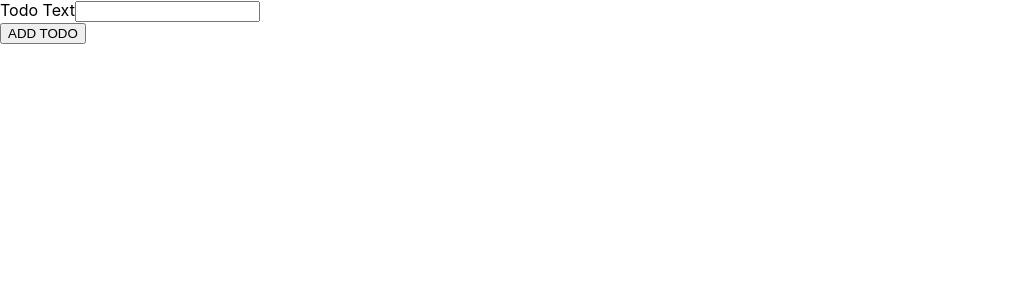
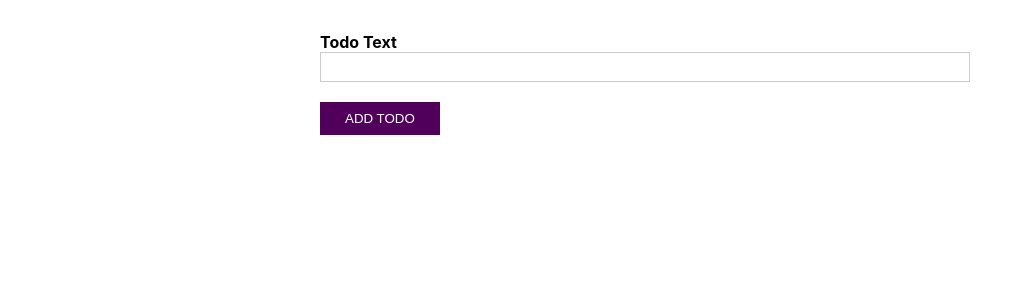
Before and after one commit to muhammadyousuf/React-Typescript-Todo, a React (Create React App) app: page / in a window 1280 px wide. Shown: the top 300 px of the page, without its empty margins (0-1033 px from the left). Built offline with nearby package versions, Linux system fonts and the light colour scheme.

Commit message:
add todo style

```diff
--- /dev/null
+++ b/src/component/NewTodo.css
@@ -0,0 +1,47 @@
+form {
+  width: 90%;
+  max-width: 40rem;
+  margin: 2rem auto;
+}
+
+.form-control {
+  margin-bottom: 1rem;
+}
+
+label, input {
+  display: block;
+  width: 100%;
+}
+
+label {
+  font-weight: bold;
+}
+
+input {
+  font: inherit;
+  border: 1px solid #ccc;
+  padding: 0.25rem;
+}
+
+input:focus {
+  outline: none;
+  border-color: #50005a;
+}
+
+button {
+  background: #50005a;
+  border: 1px solid #50005a;
+  color: white;
+  padding: 0.5rem 1.5rem;
+  cursor: pointer;
+}
+
+button:focus {
+  outline: none;
+}
+
+button:hover,
+button:active {
+  background: #6a0a77;
+  border-color: #6a0a77;
+}
--- a/src/component/NewTodo.tsx
+++ b/src/component/NewTodo.tsx
@@ -1,6 +1,6 @@
 import { type } from 'os';
 import React, { useRef } from 'react';
-
+import "./NewTodo.css"
 type addTodoProps = {
     onAddTodo: (todoText: string) => void
 }
@@ -18,11 +18,12 @@ const NewTodo: React.FC<addTodoProps> = (props) => {
     }
 
     return (
-        <form onSubmit={todoSubmitHandler} >
+        <form onSubmit={todoSubmitHandler} className="form-control" >
             <div>
                 <label>Todo Text</label>
                 <input type="text" id="todo-text" ref={textInputRef} />
             </div>
+            <br />
             <button type="submit" >ADD TODO</button>
         </form>
     )
--- /dev/null
+++ b/src/component/TodoList.css
@@ -0,0 +1,17 @@
+ul {
+  list-style: none;
+  width: 90%;
+  max-width: 40rem;
+  margin: 2rem auto;
+  padding: 0;
+}
+
+li {
+  margin: 1rem 0;
+  padding: 1rem;
+  box-shadow: 0 2px 8px rgba(0, 0, 0, 0.26);
+  border-radius: 6px;
+  display: flex;
+  justify-content: space-between;
+  align-items: center;
+}
--- a/src/component/TodoList.tsx
+++ b/src/component/TodoList.tsx
@@ -1,5 +1,5 @@
 import React from "react";
-
+import "./TodoList.css";
 interface TodoListProps {
     items: {
         id: string,
```
